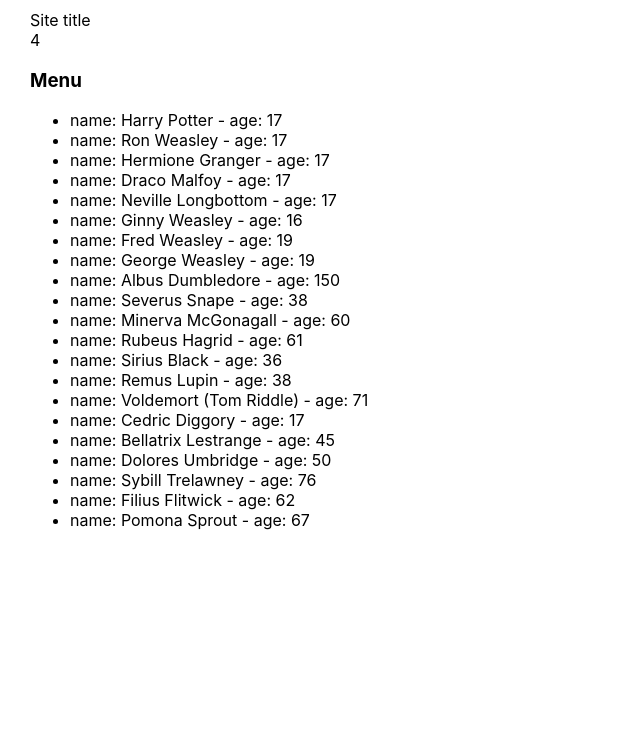
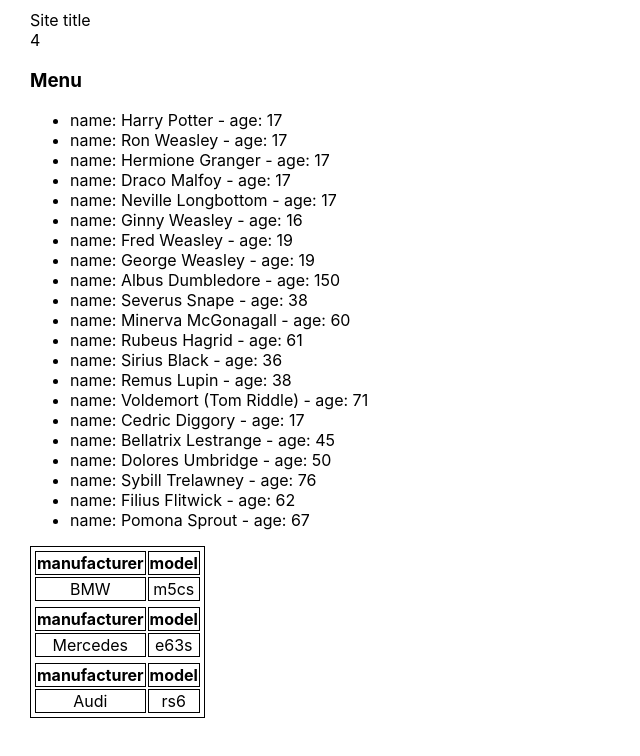
Before and after one commit to regggulus/Microtask_project, a React (Create React App) app: page / in a window 1280 px wide. Shown: the top 756 px of the page, without its empty margins (0-640 px from the left). Built offline with nearby package versions, Linux system fonts and the light colour scheme.

Commit message:
method map TopCars

```diff
--- a/src/App.tsx
+++ b/src/App.tsx
@@ -7,8 +7,8 @@ import {DateState} from "./Sprint_1/mapMethod/DateState";
 function App() {
     return (
         <div className="App">
-<NestedComponents/>
-           <DateState/>
+            <NestedComponents/>
+            <DateState/>
         </div>
     );
 }
--- a/src/Sprint_1/mapMethod/DateState.tsx
+++ b/src/Sprint_1/mapMethod/DateState.tsx
@@ -2,6 +2,11 @@ import {MapComponent} from "./MapComponent";
 
 
 export const DateState = () => {
+    const topCars = [
+        {manufacturer: 'BMW', model: 'm5cs'},
+        {manufacturer: 'Mercedes', model: 'e63s'},
+        {manufacturer: 'Audi', model: 'rs6'}
+    ]
 
     const hogwartsStudents = [
         {id: 1, name: "Harry Potter", age: 17},
@@ -28,7 +33,10 @@ export const DateState = () => {
     ];
     return (
         <div>
-<MapComponent hogwartsStudents={hogwartsStudents}/>
+            <MapComponent
+                hogwartsStudents={hogwartsStudents}
+                topCars={topCars}
+            />
         </div>
     )
 }
--- a/src/Sprint_1/mapMethod/MapComponent.tsx
+++ b/src/Sprint_1/mapMethod/MapComponent.tsx
@@ -1,20 +1,45 @@
-
 type MapComponentType = {
     hogwartsStudents: StudentsType[]
+    topCars: Array<TopCarsType>
 }
 export type StudentsType = {
     id: number
     name: string
     age: number
 }
-export const MapComponent = ({hogwartsStudents}: MapComponentType) => {
+export type TopCarsType = {
+    manufacturer: string
+    model: string
+}
+
+export const MapComponent = ({hogwartsStudents, topCars}: MapComponentType) => {
     return (
+        <div>
             <ul>
-            {hogwartsStudents.map( (st) => {
+                {hogwartsStudents.map((st) => {
                     return (
                         <li key={st.id}>name: {st.name} - age: {st.age}</li>
                     )
                 })}
             </ul>
+            <table style={{border: '1px solid black'}}>
+                {topCars.map((car, index) => {
+                    return (
+                        <tr style={{border: '1px solid black'}}>
+                            <tr>
+                                <th style={{border: '1px solid black'}}>manufacturer</th>
+                                <th style={{border: '1px solid black'}}>model</th>
+                            </tr>
+                            <tr style={{textAlign: 'center'}}>
+                                <td style={{border: '1px solid black'}}>{car.manufacturer}</td>
+                                <td style={{border: '1px solid black'}}>{car.model}</td>
+                            </tr>
+                        </tr>
+
+                    )
+                })}
+            </table>
+        </div>
+
     )
 }
```
Lines whose indentation alone changed are shown as unchanged.
